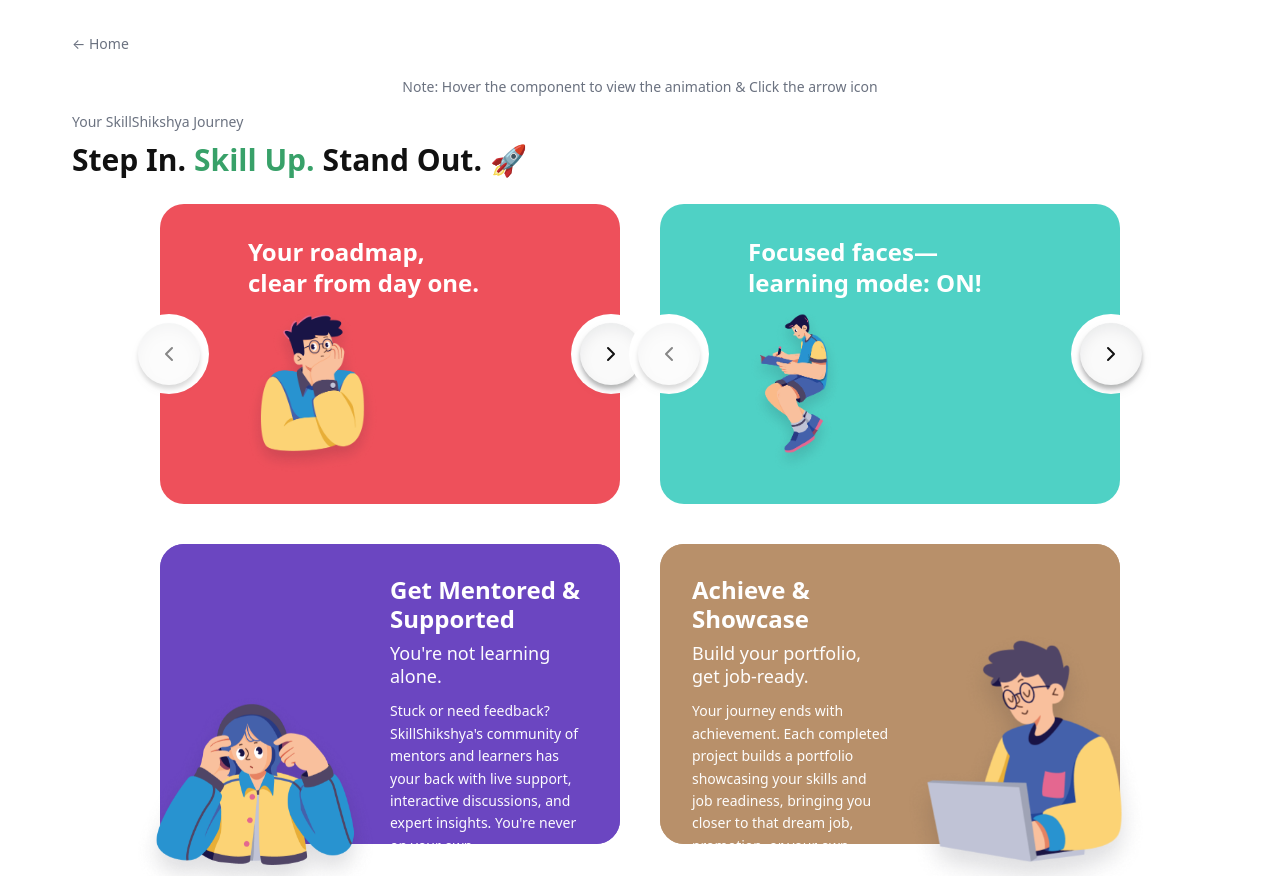
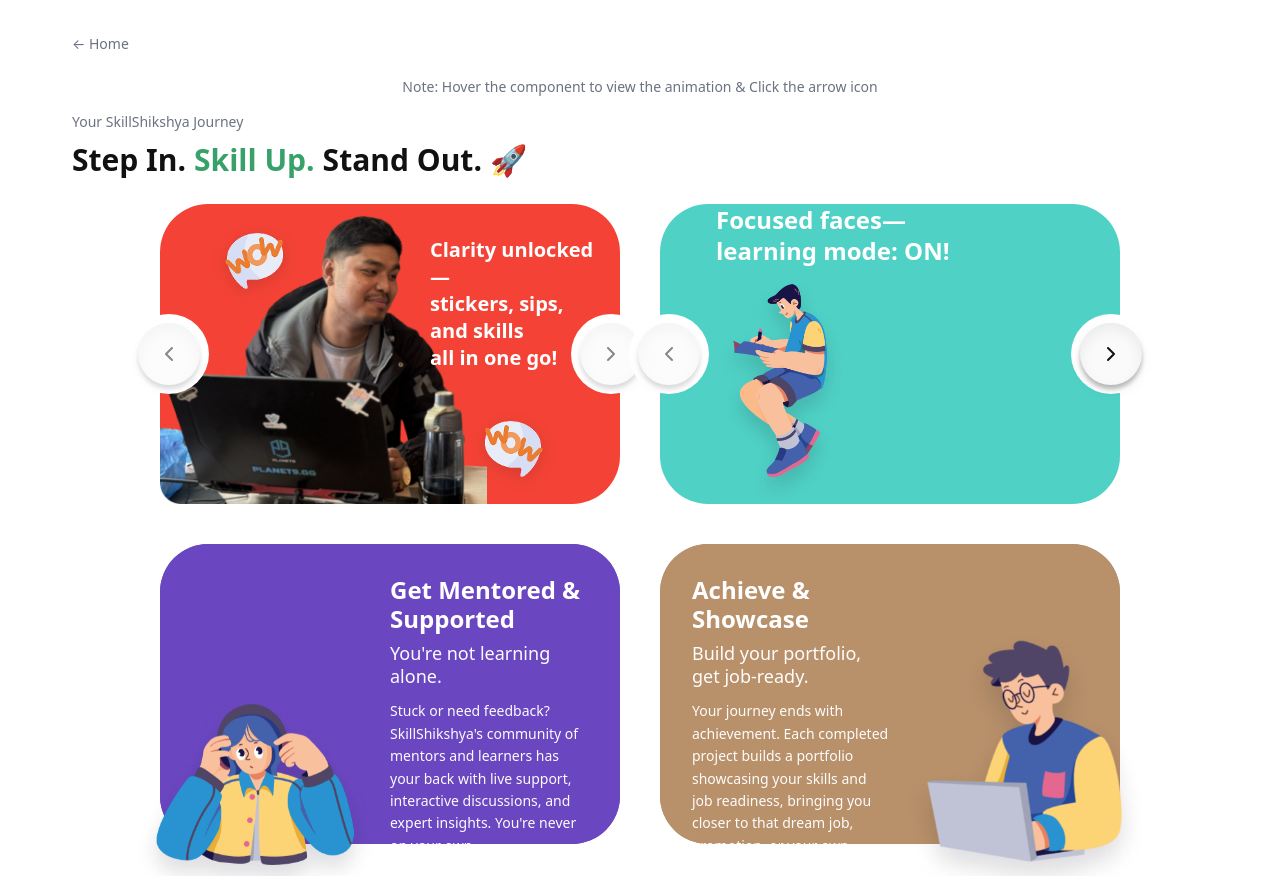
Before and after one commit to sanjyalsmriti/VirtFrontend, a React (Vite) app: page /task1 in a window 1280 px wide. Built offline with nearby package versions, Linux system fonts and the light colour scheme.

Commit message:
feat: first carasoul done

```diff
--- a/src/components/task1/JourneyCard.jsx
+++ b/src/components/task1/JourneyCard.jsx
@@ -9,6 +9,12 @@
   imagePosition = 'left',
   carouselSlides = [],
   enableHoverAnimation = false,
+  showWowBubbles = false,
+  className,
+  carouselSlideClassName,
+  carouselTitleClassName,
+  carouselImageWrapClassName,
+  carouselImageClassName,
 }) {
   const [isHovered, setIsHovered] = useState(true)
   const [currentSlide, setCurrentSlide] = useState(0)
@@ -39,7 +45,7 @@
 
   return (
     <div
-      className="journey-card"
+      className={['journey-card', className].filter(Boolean).join(' ')}
       style={{
         backgroundColor: hasCarousel ? 'transparent' : cardBg,
         color: '#fff',
@@ -60,6 +66,12 @@
           }}
           aria-label="Carousel"
         >
+          {showWowBubbles && (
+            <>
+              <img src="/assets/wow.png" alt="" className="journey-card__carousel-deco journey-card__carousel-deco--top-left" aria-hidden />
+              <img src="/assets/wow.png" alt="" className="journey-card__carousel-deco journey-card__carousel-deco--bottom-right" aria-hidden />
+            </>
+          )}
           <div className="journey-card__carousel-btn-wrap journey-card__carousel-btn-wrap--prev">
             <span className="journey-card__carousel-btn-shape" aria-hidden>
             <div className='journey-card__carousel-btn-shape-svg'></div>
@@ -76,14 +88,29 @@
               </svg>
             </button>
           </div>
-          <div className="journey-card__carousel-slide">
-            {slide?.title && (
-              <h3 className="journey-card__carousel-title">{slide.title}</h3>
-            )}
-            {slide?.image && (
-              <div className="journey-card__carousel-image-wrap">
-                <img src={slide.image} alt="" className="journey-card__carousel-image" />
-              </div>
+          <div className={['journey-card__carousel-slide', slide?.layout === 'imageLeft' ? 'journey-card__carousel-slide--image-left' : '', carouselSlideClassName].filter(Boolean).join(' ')}>
+            {slide?.layout === 'imageLeft' ? (
+              <>
+                {slide?.image && (
+                  <div className={['journey-card__carousel-image-wrap', carouselImageWrapClassName].filter(Boolean).join(' ')}>
+                    <img src={slide.image} alt="" className={['journey-card__carousel-image', carouselImageClassName].filter(Boolean).join(' ')} />
+                  </div>
+                )}
+                {slide?.title && (
+                  <h3 className={['journey-card__carousel-title', carouselTitleClassName].filter(Boolean).join(' ')}>{slide.title}</h3>
+                )}
+              </>
+            ) : (
+              <>
+                {slide?.title && (
+                  <h3 className={['journey-card__carousel-title', carouselTitleClassName].filter(Boolean).join(' ')}>{slide.title}</h3>
+                )}
+                {slide?.image && (
+                  <div className={['journey-card__carousel-image-wrap', carouselImageWrapClassName].filter(Boolean).join(' ')}>
+                    <img src={slide.image} alt="" className={['journey-card__carousel-image', carouselImageClassName].filter(Boolean).join(' ')} />
+                  </div>
+                )}
+              </>
             )}
           </div>
           <div className="journey-card__carousel-btn-wrap journey-card__carousel-btn-wrap--next">
--- a/src/index.css
+++ b/src/index.css
@@ -5,12 +5,12 @@
   --color-text: #111111;
   --color-text-muted: #6b7280;
   /* Task 1 - Journey cards (pixel-perfect to target design) */
-  --color-card-red: #EE505B;
+  --color-card-red: #F44336;
   --color-card-teal: #4FD1C5;
   --color-card-purple: #6B46C1;
   --color-card-tan: #B8906A;
   --color-tagline-green: #38A169;
-  --journey-card-radius: 24px;
+  --journey-card-radius: 48px;
   --journey-card-padding: 32px;
   --journey-title-size: 1.5rem;
   --journey-subtitle-size: 1.125rem;
@@ -199,10 +199,10 @@
   inset: 0;
   z-index: 0;
   border-radius: var(--journey-card-radius);
-  padding: var(--journey-card-padding);
   display: flex;
   align-items: center;
   justify-content: center;
+  overflow: visible;
 }
 
 .journey-card__carousel-slide {
@@ -216,6 +216,64 @@
   padding: 0 56px;
 }
 
+/* Reference layout: image left (~60%), text right (~40%), image overflows bottom */
+.journey-card__carousel-slide--image-left {
+  flex-direction: row;
+  align-items: stretch;
+  padding: 0 10px 0 0;
+  overflow: visible;
+}
+
+.journey-card__carousel-slide--image-left .journey-card__carousel-image-wrap {
+  flex: 0 0 60%;
+  width: 60%;
+  min-height: 0;
+  align-items: flex-end;
+  justify-content: flex-start;
+  padding: 0;
+  overflow: visible;
+}
+
+.journey-card__carousel-slide--image-left .journey-card__carousel-image--overflow-bottom {
+  width: 100%;
+  max-width: none;
+  height: auto;
+  min-height: 100%;
+  object-fit: contain;
+  object-position: bottom left;
+  margin-bottom: -80px;
+}
+
+.journey-card__carousel-slide--image-left .journey-card__carousel-title {
+  flex: 0 0 38%;
+  margin-bottom: 0;
+  display: flex;
+  padding: var(--journey-card-padding) 0;
+  font-size: 20px;
+  line-height: 1.35;
+}
+
+/* Wow speech bubbles – overlapping card corners */
+.journey-card__carousel-deco {
+  position: absolute;
+  z-index: 2;
+  pointer-events: none;
+  width: 72px;
+  height: auto;
+  filter: drop-shadow(0 4px 8px rgba(0, 0, 0, 0.12));
+}
+
+.journey-card__carousel-deco--top-left {
+  top: 20px;
+  left: 60px;
+}
+
+.journey-card__carousel-deco--bottom-right {
+  bottom: 20px;
+  right: 72px;
+  transform: scale(-1, 1);
+}
+
 .journey-card__carousel-title {
   font-size: var(--journey-title-size);
   font-weight: 700;
@@ -223,6 +281,10 @@
   line-height: 1.3;
   margin-bottom: var(--journey-subtitle-spacing);
   white-space: pre-line;
+  text-align: left;
+}
+
+.journey-card__carousel-title--right {
   text-align: left;
 }
 
@@ -236,9 +298,8 @@
 }
 
 .journey-card__carousel-image {
-  width: 100%;
-  max-width: 280px;
-  height: auto;
+  max-width: 400px;
+  height: 400px;
   max-height: 100%;
   object-fit: contain;
   object-position: bottom left;
--- a/src/pages/Task1Screen.jsx
+++ b/src/pages/Task1Screen.jsx
@@ -12,9 +12,15 @@
     bgColor: 'var(--color-card-red)',
     image: '/assets/person_1.png',
     imagePosition: 'left',
+    showWowBubbles: true,
     carouselSlides: [
-      { title: 'Your roadmap,\nclear from day one.', image: '/assets/person_1.png' },
-      { title: 'Curated paths\nfor every goal.', image: '/assets/person_1.png' },
+      {
+        layout: 'imageLeft',
+        title: 'Clarity unlocked—\nstickers, sips, and skills\nall in one go!',
+        image: '/assets/person_3.png',
+        titleClassName: 'journey-card__carousel-title--right',
+        imageClassName: 'journey-card__carousel-image--overflow-bottom',
+      },
     ],
   },
   {
@@ -109,7 +115,7 @@
         }}
       >
         {JOURNEY_CARDS.map((card, index) => (
-          <JourneyCard key={card.id} {...card} enableHoverAnimation={index < 2} />
+          <JourneyCard key={card.id} {...card} enableHoverAnimation={index < 2} showWowBubbles={card.showWowBubbles} />
         ))}
       </div>
     </PageLayout>
```
